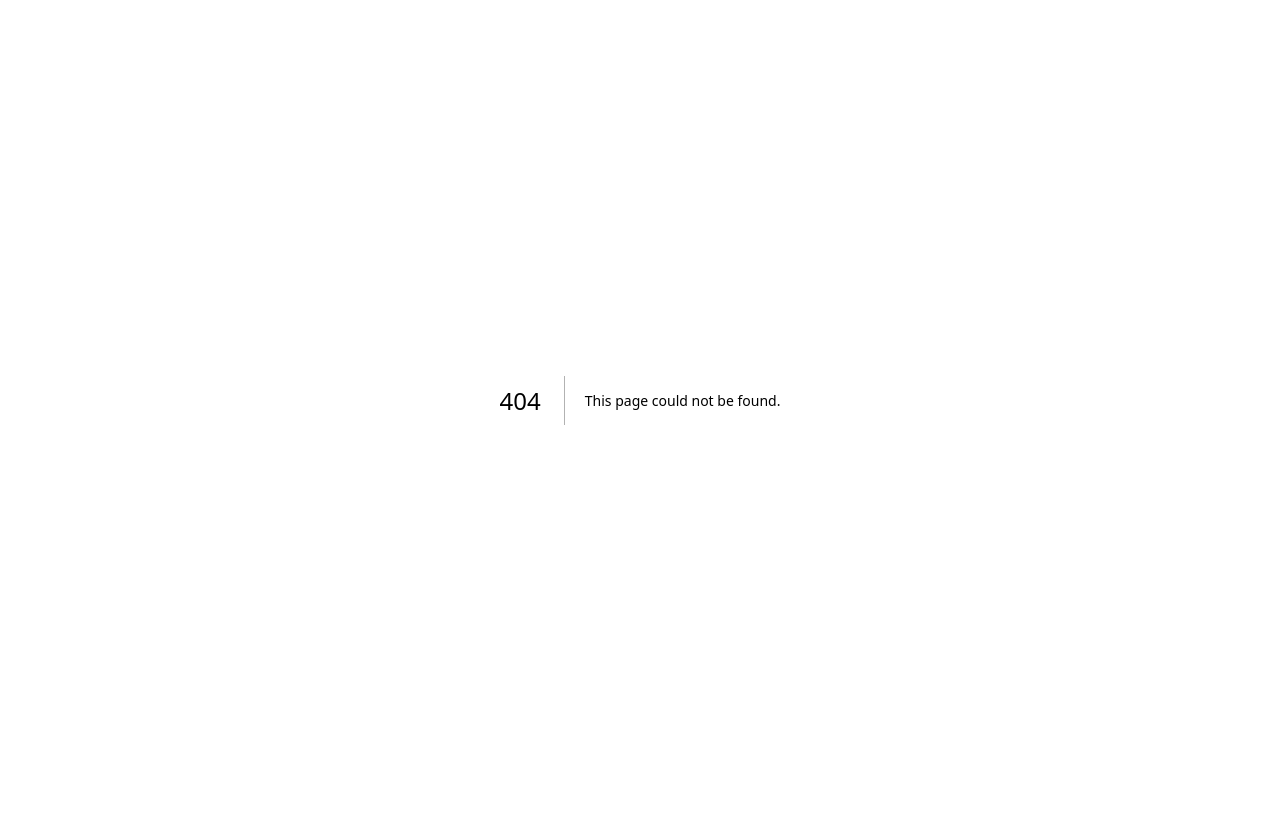
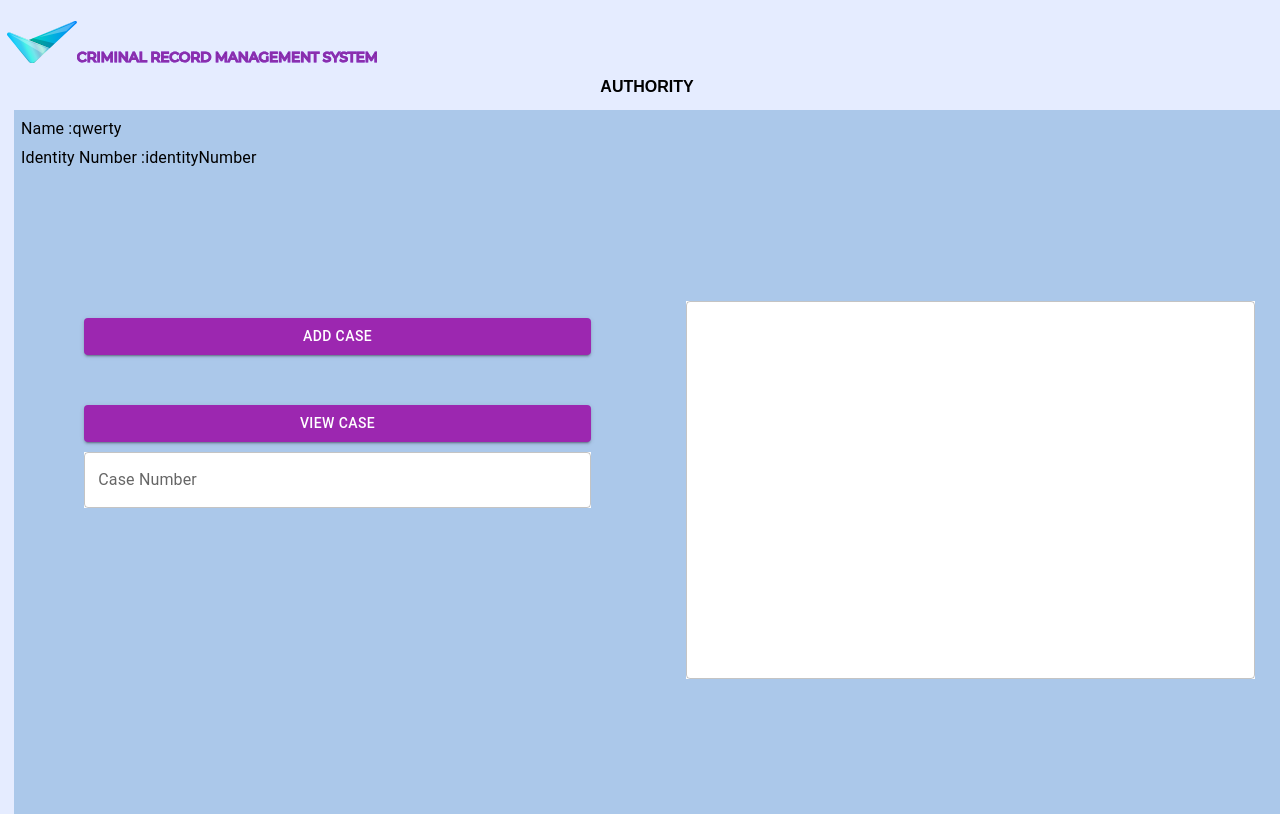
Before and after one commit to demelcjohn/criminal-record-management, a Next.js app: page /authority/1 in a window 1280 px wide. Before the commit this address had no page. Built offline with nearby package versions, Linux system fonts and the light colour scheme.

Commit message:
added authority page

```diff
--- /dev/null
+++ b/src/pages/authority/[authid].tsx
@@ -0,0 +1,127 @@
+import CaseBoxContainer from "@/components/caseBoxContainer";
+import PersonalDetails from "@/components/personalDetails";
+import { Box, Button, Grid, TextField, Typography } from "@mui/material";
+import Image from "next/image";
+import React, { useState } from "react";
+import { QueryClient, QueryClientProvider } from "react-query";
+const queryClient = new QueryClient();
+
+export default function Citizen() {
+  return (
+    <QueryClientProvider client={queryClient}>
+      <Box
+        width="100%"
+        height="100vh"
+        sx={{ bgcolor: "#E5ECFF", padding: "7px", overflow: "hidden" }}
+      >
+        <Box sx={{ width: "100%", height: "8%" }}>
+          <Grid container width="100%" height="50%" item xs={12} sx={{ mb: 1 }}>
+            <Grid item sx={{ height: "50%" }}>
+              <Image src="/crm.svg" alt="Icon" width={70} height={70} />
+            </Grid>
+            <Grid item sx={{ height: "50%" }}>
+              <Image src="/crmtext.svg" alt="Icon" width={300} height={100} />
+            </Grid>
+          </Grid>
+        </Box>
+        <Box
+          sx={{ width: "100%", height: "4%" }}
+          display="flex"
+          justifyContent="center"
+          alignItems="center"
+          fontFamily={"sans-serif"}
+          fontWeight="bold"
+        >
+          AUTHORITY
+        </Box>
+        <Box sx={{ width: "100%", height: "88%", padding: "7px" }}>
+          <Grid
+            container
+            sx={{
+              width: "100%",
+              height: "100%",
+              bgcolor: "#ABC8EA",
+              padding: "7px",
+            }}
+          >
+            <Grid
+              sx={{
+                width: "100%",
+                height: "20%",
+              }}
+            >
+              <div
+                style={{
+                  display: "flex",
+                  alignItems: "left",
+                  marginBottom: "5px",
+                }}
+              >
+                <Typography>Name :</Typography>
+                <Typography>{" qwerty"}</Typography>
+              </div>
+
+              <div style={{ display: "flex", alignItems: "left" }}>
+                <Typography>Identity Number :</Typography>
+                <Typography>{" identityNumber"}</Typography>
+              </div>
+            </Grid>
+            <Grid container sx={{ width: "100%", height: "100%" }}>
+              <Grid
+                item
+                sx={{
+                  width: "50%",
+                  height: "68%",
+                  padding: "5%",
+                }}
+              >
+                <Button
+                  variant="contained"
+                  color="secondary"
+                  sx={{ width: "100%" }}
+                >
+                  Add Case
+                </Button>
+                <Button
+                  variant="contained"
+                  color="secondary"
+                  sx={{ width: "100%" }}
+                  style={{ marginTop: "10%" }}
+                >
+                  View Case
+                </Button>
+                <TextField
+                  sx={{ width: "100%", bgcolor: "white" }}
+                  style={{ marginTop: "2%" }}
+                  label="Case Number"
+                >
+                  View Case
+                </TextField>
+              </Grid>
+              <Grid
+                item
+                sx={{ width: "50%", height: "68%" }}
+                display="flex"
+                justifyContent="center"
+                alignItems="center"
+              >
+                <TextField
+                  multiline
+                  rows={15}
+                  InputProps={{
+                    readOnly: true,
+                  }}
+                  value=""
+                  sx={{
+                    width: "90%",
+                    bgcolor: "white",
+                  }}
+                />
+              </Grid>
+            </Grid>
+          </Grid>
+        </Box>
+      </Box>
+    </QueryClientProvider>
+  );
+}
```
